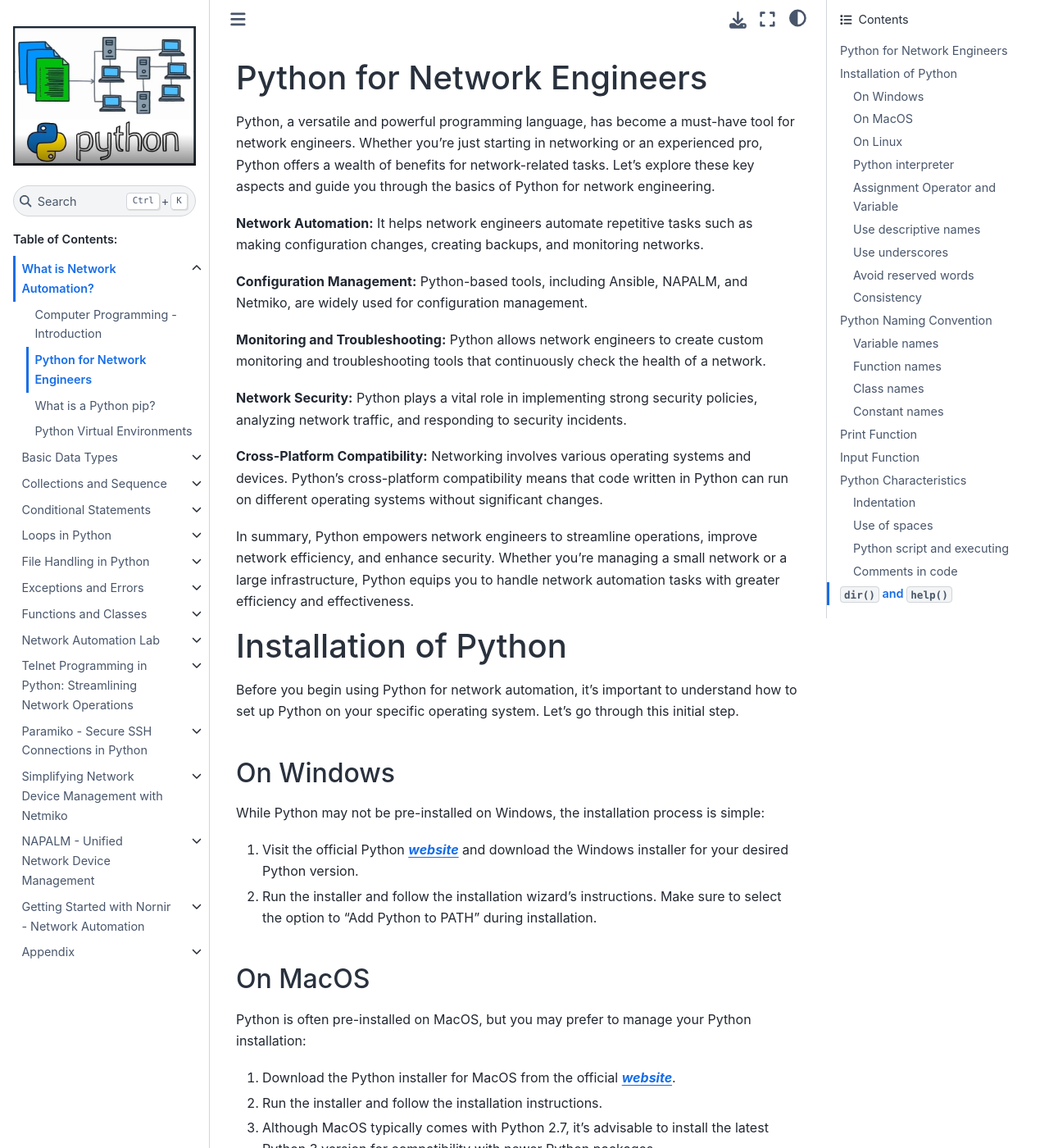
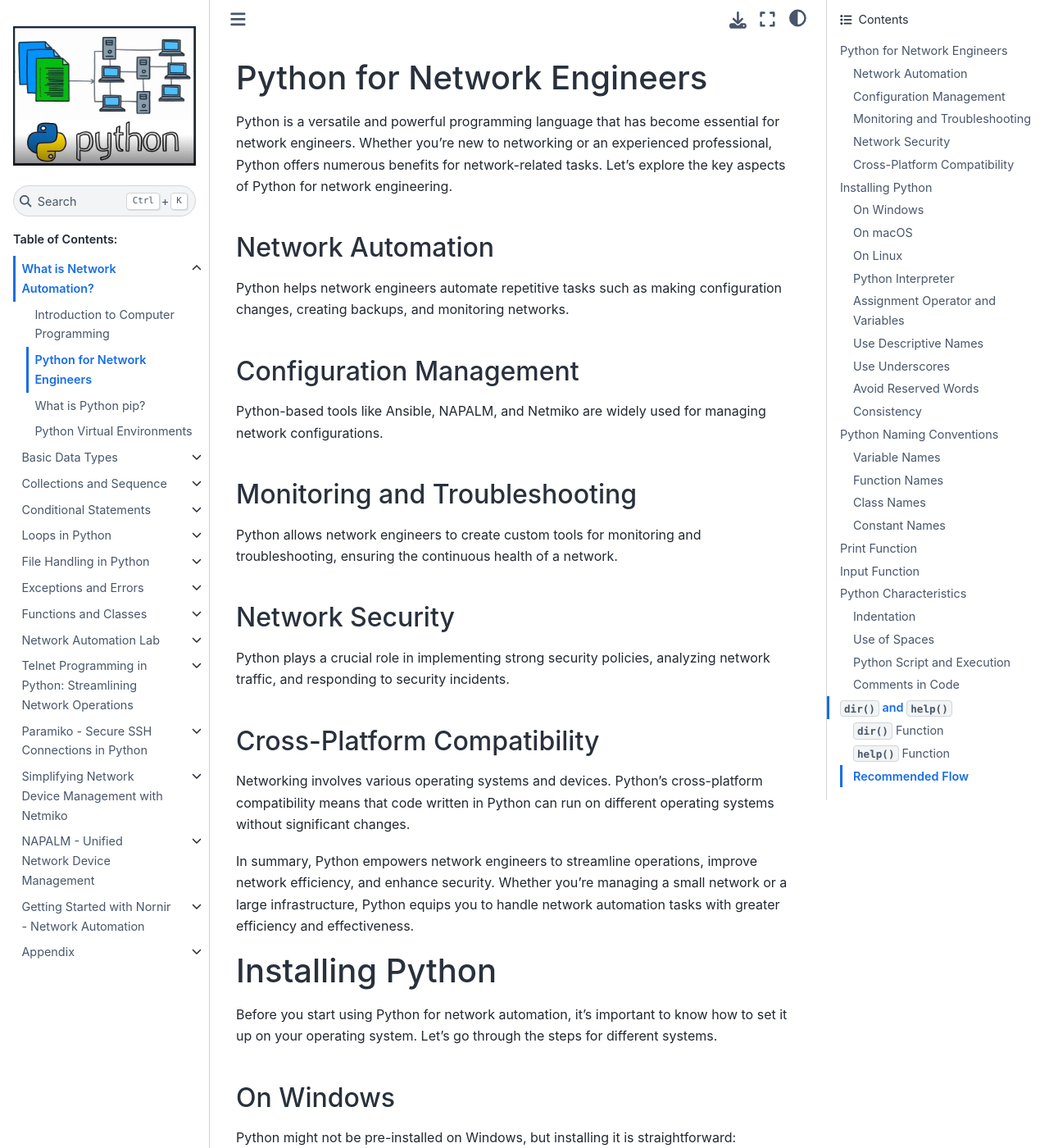
Before and after one commit to sydasif/python-book, a Sphinx documentation site: the page built from docs/source/01_introduction/02_install.md, in a window 1280 px wide and 1400 px high. Shown: the whole window at 82% size. Built offline with Sphinx 7.4.7 and the Sphinx Book theme 1.1.4, drawn with Linux system fonts in a browser that asks for light colours; some of the changed text lies outside the part shown.

Commit message:
Update chapter one

````diff
--- a/docs/source/01_introduction/02_install.md
+++ b/docs/source/01_introduction/02_install.md
@@ -1,75 +1,85 @@
 ## Python for Network Engineers
 
-Python, a versatile and powerful programming language, has become a must-have tool for network engineers. Whether you're just starting in networking or an experienced pro, Python offers a wealth of benefits for network-related tasks. Let's explore these key aspects and guide you through the basics of Python for network engineering.
+Python is a versatile and powerful programming language that has become essential for network engineers. Whether you're new to networking or an experienced professional, Python offers numerous benefits for network-related tasks. Let's explore the key aspects of Python for network engineering.
 
-**Network Automation:** It helps network engineers automate repetitive tasks such as making configuration changes, creating backups, and monitoring networks.
+### Network Automation
 
-**Configuration Management:** Python-based tools, including Ansible, NAPALM, and Netmiko, are widely used for configuration management.
+Python helps network engineers automate repetitive tasks such as making configuration changes, creating backups, and monitoring networks.
 
-**Monitoring and Troubleshooting:** Python allows network engineers to create custom monitoring and troubleshooting tools that continuously check the health of a network.
+### Configuration Management
 
-**Network Security:** Python plays a vital role in implementing strong security policies, analyzing network traffic, and responding to security incidents.
+Python-based tools like Ansible, NAPALM, and Netmiko are widely used for managing network configurations.
 
-**Cross-Platform Compatibility:** Networking involves various operating systems and devices. Python's cross-platform compatibility means that code written in Python can run on different operating systems without significant changes.
+### Monitoring and Troubleshooting
+
+Python allows network engineers to create custom tools for monitoring and troubleshooting, ensuring the continuous health of a network.
+
+### Network Security
+
+Python plays a crucial role in implementing strong security policies, analyzing network traffic, and responding to security incidents.
+
+### Cross-Platform Compatibility
+
+Networking involves various operating systems and devices. Python's cross-platform compatibility means that code written in Python can run on different operating systems without significant changes.
 
 In summary, Python empowers network engineers to streamline operations, improve network efficiency, and enhance security. Whether you're managing a small network or a large infrastructure, Python equips you to handle network automation tasks with greater efficiency and effectiveness.
 
-## Installation of Python
+## Installing Python
 
-Before you begin using Python for network automation, it's important to understand how to set up Python on your specific operating system. Let's go through this initial step.
+Before you start using Python for network automation, it's important to know how to set it up on your operating system. Let's go through the steps for different systems.
 
 ### On Windows
 
-While Python may not be pre-installed on Windows, the installation process is simple:
+Python might not be pre-installed on Windows, but installing it is straightforward:
 
-1. Visit the official Python ***[website](https://www.python.org/downloads/windows/)*** and download the Windows installer for your desired Python version.
-2. Run the installer and follow the installation wizard's instructions. Make sure to select the option to "Add Python to PATH" during installation.
+1. Visit the official Python [website](https://www.python.org/downloads/windows/) and download the Windows installer for your desired Python version.
+2. Run the installer and follow the instructions. Make sure to select the option to "Add Python to PATH" during installation.
 
-### On MacOS
+### On macOS
 
-Python is often pre-installed on MacOS, but you may prefer to manage your Python installation:
+Python is often pre-installed on macOS, but you might want to manage your own installation:
 
-1. Download the Python installer for MacOS from the official ***[website](https://www.python.org/downloads/mac-osx/)***.
-2. Run the installer and follow the installation instructions.
-3. Although MacOS typically comes with Python 2.7, it's advisable to install the latest Python 3 version for compatibility with newer Python packages.
+1. Download the Python installer for macOS from the official [website](https://www.python.org/downloads/mac-osx/).
+2. Run the installer and follow the instructions.
+3. Although macOS usually comes with Python 2.7, it's recommended to install the latest Python 3 version for compatibility with newer packages.
 
 ### On Linux
 
-Linux distributions typically include Python, but specific packages may need to be installed:
+Linux distributions typically include Python, but you might need to install specific packages:
 
-- For Debian/Ubuntu-based systems, you can use `apt` to install Python:
+- For Debian/Ubuntu-based systems, use `apt` to install Python:
 
 ```bash
-<> sudo apt update
-<> sudo apt install python3
+sudo apt update
+sudo apt install python3
 ```
 
-- For Red Hat/Fedora-based systems, you can use `dnf` or `yum`:
+- For Red Hat/Fedora-based systems, use `dnf` or `yum`:
 
 ```bash
-<> sudo dnf install python3
-<> sudo yum install python3
+sudo dnf install python3
+sudo yum install python3
 ```
 
-For other Linux distributions, consult your system's package manager for the appropriate commands.
+For other Linux distributions, check your system's package manager for the appropriate commands.
 
-### Python interpreter
+### Python Interpreter
 
-The Python interpreter is your way to run Python scripts and execute code. This interactive environment allows you to experiment with Python code, making it an important tool for learning and developing in Python. Here's how to use the Python interpreter:
+The Python interpreter allows you to run Python scripts and execute code interactively. It's a great tool for learning and developing in Python. Here's how to use it:
 
 1. Open your terminal or command prompt.
-2. Type `python` or `python3` and press Enter. You should see the Python interpreter prompt (`>>>`), indicating that you're in interactive mode.
+2. Type `python` or `python3` and press Enter. You should see the Python interpreter prompt (`>>>`), indicating you're in interactive mode.
 
 Now, you can enter Python code directly, and the interpreter will execute it. For example, try entering `print("Hello, Python!")`, and you'll see the output immediately.
 
 ```python
 Python 3.10.7 ............. [MSC v.1933 64 bit (AMD64)] on win32
 Type "help", "copyright", "credits" or "license" for more information.
->>> print("Hello, Python")
-Hello, Python
+>>> print("Hello, Python!")
+Hello, Python!
 ```
 
-The Python interpreter is an excellent way to test small pieces of code, experiment with Python features, and quickly see the results. Let’s start by simply creating a variable called `hostname` and assigning it a value:
+The Python interpreter is excellent for testing small pieces of code, experimenting with Python features, and quickly seeing the results. Let's start by creating a variable called `hostname` and assigning it a value:
 
 ```python
 Python 3.10.7 ............. [MSC v.1933 64 bit (AMD64)] on win32
@@ -77,7 +87,7 @@ Type "help", "copyright", "credits" or "license" for more information.
 >>> hostname = 'router'
 ```
 
-As you see, there is no need to declare the variable first or define that `hostname` is going to be a `string`. This is the reason Python is called a dynamic language, differing from some programming languages such as C and Java. Now, you can print the variable:
+As you can see, there's no need to declare the variable type first. This is why Python is called a dynamic language, unlike some programming languages like C and Java. Now, you can print the variable:
 
 ```python
 Python 3.10.7 ............. [MSC v.1933 64 bit (AMD64)] on win32
@@ -89,11 +99,11 @@ router
 'router'
 ```
 
-Once a variable is assigned, we can easily print it using the `print()` command. However, while in the Python shell, you can also print `hostname` value or any other variable by just typing in the name of the variable and pressing `Enter` key. It's particularly helpful when you're learning Python or troubleshooting issues in your scripts.
+Once a variable is assigned, you can easily print it using the `print()` command. In the Python shell, you can also print the value of `hostname` or any other variable by just typing the variable name and pressing Enter. This is particularly helpful when you're learning Python or troubleshooting your scripts.
 
-### Assignment Operator and Variable
+### Assignment Operator and Variables
 
-Python uses a straightforward syntax for variable assignment. Here are some examples:
+Python uses a simple syntax for assigning values to variables. Here are some examples:
 
 ```python
 Python 3.10.7 ............. [MSC v.1933 64 bit (AMD64)] on win32
@@ -120,38 +130,38 @@ Be careful not to use Python's reserved words as variable names. For example, na
 
 Maintain consistency in your variable naming. If you use `ip_address` in one part of your code, don't switch to `ip_addr` elsewhere. Consistency simplifies code comprehension.
 
-## Python Naming Convention
+## Python Naming Conventions
 
-Following naming conventions is essential for writing clean and maintainable Python code. Common conventions include:
+Following naming conventions is essential for writing clean and maintainable Python code. Here are some common conventions:
 
-- *snake_case_lower* for variables and functions.
-- *PascalCase* for class names.
-- *SNAKE_CASE_UPPER* for constants.
+- **snake_case_lower** for variables and functions.
+- **PascalCase** for class names.
+- **SNAKE_CASE_UPPER** for constants.
 
-Let's dive deeper into naming conventions, focusing on the following aspects:
+Let's dive deeper into these conventions:
 
-### Variable names
+### Variable Names
 
 - Start variable names with a lowercase letter or underscore.
 - Use clear and descriptive names that convey the variable's purpose.
 - For multi-word variable names, use underscores for separation (e.g., `user_id`).
 
-### Function names
+### Function Names
 
 - Begin function names with a lowercase letter or underscore.
 - Use descriptive names that hint at the function's action or purpose.
 - For multi-word function names, use underscores (e.g., `calculate_speed`).
 
-### Class names
+### Class Names
 
 - Start class names with an uppercase letter.
 - Use CamelCase, where each word in the name begins with an uppercase letter and has no underscores (e.g., `NetworkDevice`).
 
-### Constant names
+### Constant Names
 
 - Constant variables should be in uppercase with words separated by underscores (e.g., `MAX_CONNECTIONS`).
 
-By following these nuanced naming conventions, you'll make your Python code more accessible and comprehensible to yourself and others who collaborate on your projects.
+By following these naming conventions, you'll make your Python code more accessible and comprehensible to yourself and others who collaborate on your projects.
 
 ## Print Function
 
@@ -160,8 +170,8 @@ The `print()` function is a fundamental tool for displaying output in Python. It
 ```python
 Python 3.10.7 ............. [MSC v.1933 64 bit (AMD64)] on win32
 Type "help", "copyright", "credits" or "license" for more information.
->>> print("Hello, Python")
-Hello, Python
+>>> print("Hello, Python!")
+Hello, Python!
 ```
 
 Here, the text enclosed in double quotes is the message you want to display. You can print variables, numbers, or any other data type using the `print()` function.
@@ -189,16 +199,16 @@ Understanding key characteristics of Python can help you write cleaner code:
 
 Indentation is a fundamental aspect of Python's syntax. Unlike many programming languages that use curly braces `{}` to define code blocks, Python relies on indentation. Proper indentation ensures that your code is structured correctly and is a crucial aspect of Python's readability.
 
-### Use of spaces
+### Use of Spaces
 
 Consistent use of spaces is essential in Python, particularly for indentation. The recommended standard, according to the PEP8 style guide, is to use four spaces for each level of indentation. Adhering to this standard enhances code readability and maintainability.
 
-### Python script and executing
+### Python Script and Execution
 
 To create and execute a Python script, follow these steps:
 
 - Create a Python script file with a `.py` extension, for instance, `my_code.py`.
-- In Linux or MacOS, you can include a "shebang" line at the beginning of your script to specify the Python interpreter to use.
+- In Linux or macOS, you can include a "shebang" line at the beginning of your script to specify the Python interpreter to use:
 
 ```bash
 #!/usr/bin/env python
@@ -209,7 +219,7 @@ This line tells the system to use the Python interpreter located at `/usr/bin/en
 - If needed, adjust the script's permissions to make it executable. You can use the `chmod` command on Unix-based systems:
 
 ```bash
-<> chmod +x my_code.py
+chmod +x my_code.py
 ```
 
 This command makes the script executable.
@@ -217,13 +227,13 @@ This command makes the script executable.
 - On Windows, run the script using the following command:
 
 ```bash
-<> python my_code.py
+python my_code.py
 ```
 
 Alternatively, you can use the Python launcher with the `py` command:
 
 ```bash
-<> py my_code.py
+py my_code.py
 ```
 
 Here's an example script:
@@ -236,7 +246,7 @@ print("You entered:", ip_addr)
 
 By following these steps, you can create, execute, and manage Python scripts efficiently.
 
-### Comments in code
+### Comments in Code
 
 Comments play a pivotal role in documenting your code and assisting both yourself and others in understanding the purpose of different parts of your script. Python supports single-line comments that begin with the `#` symbol. You can also include inline comments for additional context:
 
@@ -254,9 +264,11 @@ For multi-line comments, Python allows the use of triple-quotes (`'''`) or (`"""
 
 ## `dir()` and `help()`
 
-Python equips you with useful tools, such as the `dir()` function and the `help()` function. These tools are invaluable for exploring and comprehending Python libraries and modules as you apply them to your network engineering tasks.
+Python provides useful tools like the `dir()` and `help()` functions, which are invaluable for exploring and understanding Python libraries and modules, especially in network engineering tasks.
 
-The `dir()` function lists the attributes and methods of objects, providing insights into the capabilities of an object or module. For example, if you want to explore the functionality of a Python module like `os`, you can use `dir(os)` to see a list of functions and attributes it offers.
+### `dir()` Function
+
+The `dir()` function lists the attributes and methods of objects, giving you insights into what an object or module can do. For example, to explore the functionality of the `os` module, you can use `dir(os)`:
 
 ```python
 Python 3.10.7 ............. [MSC v.1933 64 bit (AMD64)] on win32
@@ -267,9 +279,11 @@ Type "help", "copyright", "credits" or "license" for more information.
 ['readlink', 'remove', ..... 'walk', 'write']
 ```
 
-The `help()` function, on the other hand, provides detailed information about specific functions or modules. You can use it to get documentation and usage examples for Python functions and libraries. For instance, you can type `help(os)` to access information about the `os` module.
+### `help()` Function
 
-To learn how to use a method that you see in the output of `dir()` function, we can use the built-in function `help()`. The example below shows how we can use `help()` function to use the upper method:
+The `help()` function provides detailed information about specific functions or modules. You can use it to get documentation and usage examples. For instance, typing `help(os)` will give you information about the `os` module.
+
+To learn how to use a method listed by `dir()`, you can use the `help()` function. Here's an example of using `help()` to understand the `upper` method:
 
 ```python
 Python 3.10.7 ............. [MSC v.1933 64 bit (AMD64)] on win32
@@ -284,12 +298,12 @@ upper() method of builtins.str instance
     Return a copy of the string converted to uppercase.
 ```
 
-Here is the recommended flow to use these Python tools:
+### Recommended Flow
 
-1. Check your data type by using `type()`.
-2. Check the available methods for your object by using `dir()`.
-3. After knowing which method you want to use, learn how to use it by using `help()`.
+1. **Check your data type** using `type()`.
+2. **Check available methods** for your object using `dir()`.
+3. **Learn how to use a method** by using `help()`.
 
-These tools can be used on any Python object, not on strings only.
+These tools can be used on any Python object, not just strings.
 
-Python has become an indispensable tool for network engineers, offering automation capabilities for tasks like configuration management, monitoring, and security. It facilitates rapid prototyping, cross-platform compatibility, and data analysis, making it a versatile asset in managing networks of all sizes.
+Python is an indispensable tool for network engineers, offering automation capabilities for tasks like configuration management, monitoring, and security. It facilitates rapid prototyping, cross-platform compatibility, and data analysis, making it a versatile asset in managing networks of all sizes.
````
Also changed, not shown: other parts of docs/source/01_introduction/02_install.md (+4 -4 lines), docs/source/01_introduction/01_intro.md (+47 -52 lines), docs/source/01_introduction/03_pip.md (+32 -28 lines), docs/source/01_introduction/04_venv.md (+29 -29 lines), docs/source/01_introduction/index.md (+8 -8 lines).
